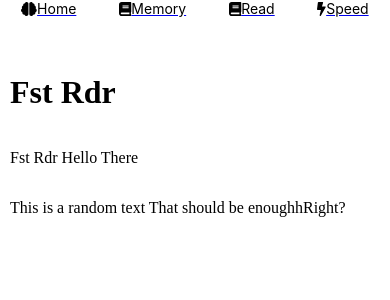
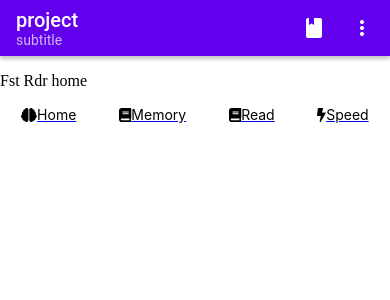
Before and after one commit to pxai/fstrdr, a React Native app: screen / in a window 390 px wide. Shown: the top 300 px of the page. Built offline with nearby package versions, Linux system fonts and the light colour scheme.

Commit message:
Minor stuff

```diff
--- a/App.tsx
+++ b/App.tsx
@@ -5,6 +5,7 @@
 import Memory from './src/components/memory';
 import Menu from './src/components/menu';
 import Footer from './src/components/footer';
+import Home from './src/components/home';
 import './src/i18n';
 import { Context, ContextProps } from './src/context';
 import Api from './src/api';
@@ -17,26 +18,23 @@
     api: new Api()
 };
 
-const Home = () => <View><h1>Fst Rdr</h1></View>;
-
 const App = () => (
   <Context.Provider value={context}>
     <Router>
-      <Menu />
-      <View style={styles.container}>
+      <Home style={styles.container}>
         <Route exact path="/" component={Home} />
         <Route path="/memory" component={Memory} />
         <Route path="/about" component={About} />
         <Footer />
-      </View>
+      </Home>
     </Router>
   </Context.Provider>
 );
 
 const styles = StyleSheet.create({
   container: {
-    marginTop: 25,
-    padding: 10
+    marginTop: 0,
+    padding: 0
   },
   nav:{
     flexDirection: 'row',
--- a/src/components/home/index.tsx
+++ b/src/components/home/index.tsx
@@ -3,6 +3,7 @@
 import { Appbar } from 'react-native-paper';
 import { useTranslation } from 'react-i18next';
 import useApi from '../../hooks/use_api';
+import Menu from '../menu';
 
 export default function Home () {
       const { t, i18n } = useTranslation();
@@ -20,6 +21,7 @@
           <p>
             Fst Rdr {t('home')}
           </p>
+          <Menu />
         </View>
       </SafeAreaView>);
 }
```
